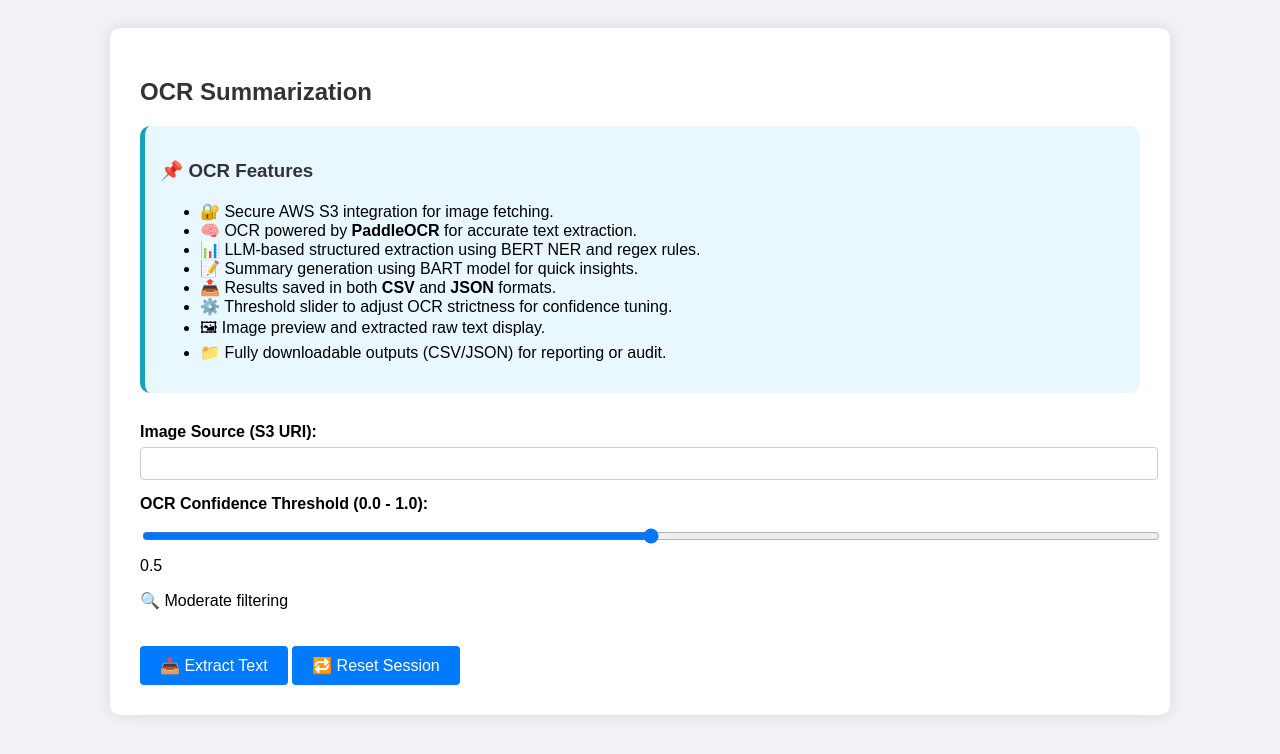
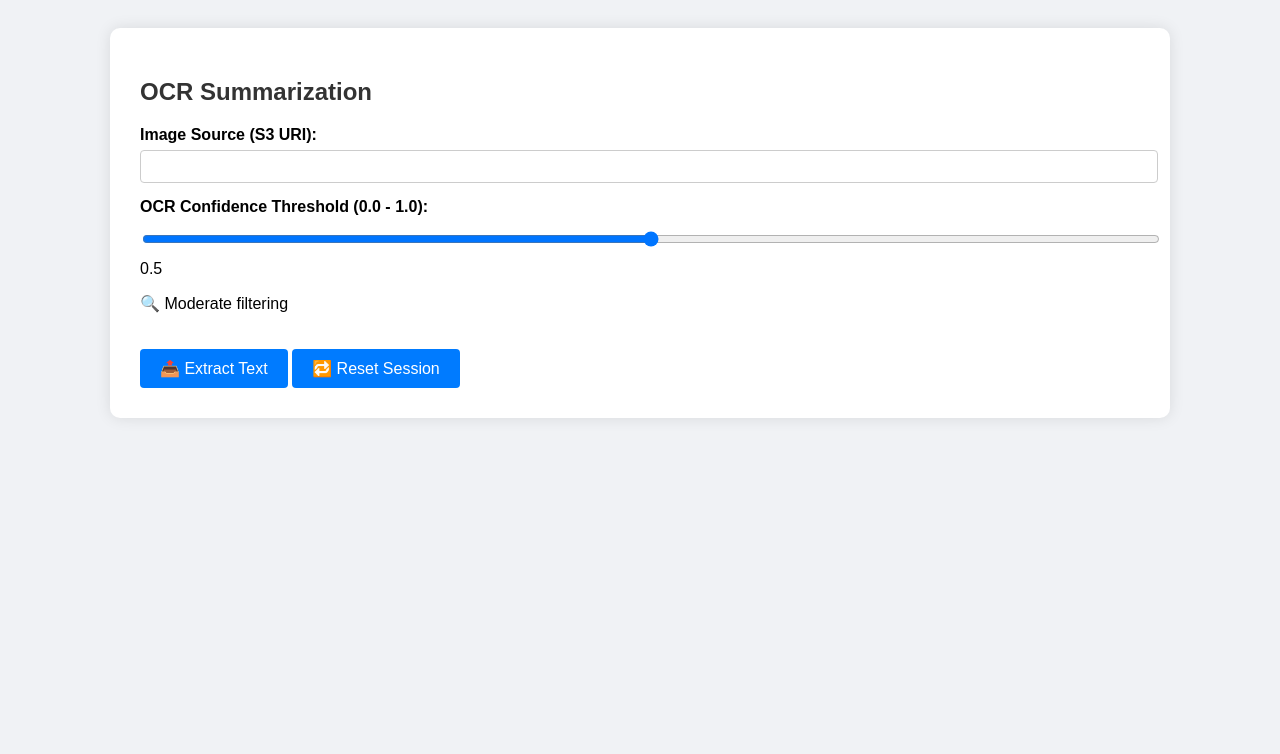
Before and after one commit to The-Trinity-AI-Software/ocr, a Flask app: page / in a window 1280 px wide. Shown: the top 754 px of the page. Run offline with Flask 2, Linux system fonts and the light colour scheme.

Commit message:
Update index.html

```diff
--- a/templates/index.html
+++ b/templates/index.html
@@ -65,19 +65,7 @@
   <div class="container">
     <h2> OCR Summarization</h2>
 
-    <div class="feature-box">
-      <h3>📌 OCR Features</h3>
-      <ul>
-        <li>🔐 Secure AWS S3 integration for image fetching.</li>
-        <li>🧠 OCR powered by <strong>PaddleOCR</strong> for accurate text extraction.</li>
-        <li>📊 LLM-based structured extraction using BERT NER and regex rules.</li>
-        <li>📝 Summary generation using BART model for quick insights.</li>
-        <li>📤 Results saved in both <strong>CSV</strong> and <strong>JSON</strong> formats.</li>
-        <li>⚙️ Threshold slider to adjust OCR strictness for confidence tuning.</li>
-        <li>🖼 Image preview and extracted raw text display.</li>
-        <li>📁 Fully downloadable outputs (CSV/JSON) for reporting or audit.</li>
-      </ul>
-    </div>
+
 
     <form method="POST">
       <label>Image Source (S3 URI):</label>
```
